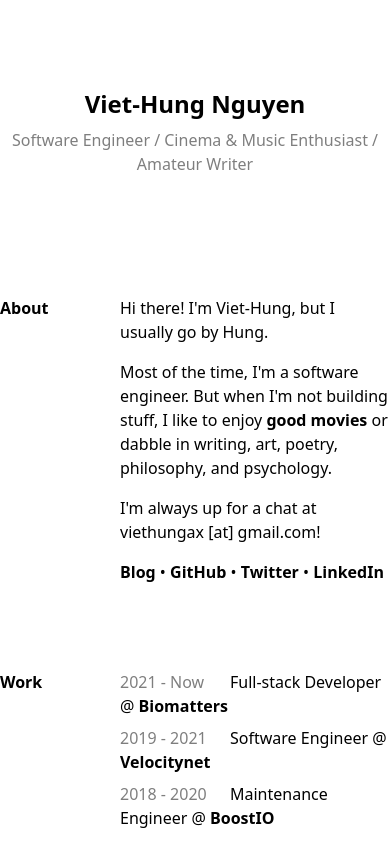
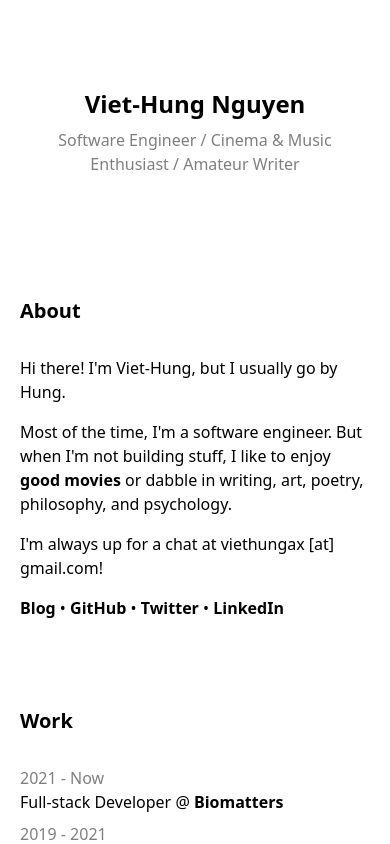
Before and after one commit to ZeroX-DG/zerox-dg.github.io, a React (Vite) app: page / in a window 390 px wide. Shown: the top 844 px of the page. Built offline with nearby package versions, Linux system fonts and the light colour scheme; no server answers.

Commit message:
supported adaptive layout for mobile device

```diff
--- a/src/sections/details/details.scss
+++ b/src/sections/details/details.scss
@@ -33,4 +33,21 @@
         margin: 0;
         margin-bottom: 0.5em;
     }
+
+    @media (max-width: 768px) {
+        .detail {
+            flex-direction: column;
+            padding: 0 20px;
+            &-title {
+                margin-bottom: 1.5em;
+                font-size: 1.25em;
+            }
+        }
+
+        .work {
+            &-year {
+                display: block;
+            }
+        }
+    }
 }
--- a/src/sections/introduction/introduction.scss
+++ b/src/sections/introduction/introduction.scss
@@ -13,4 +13,10 @@
         margin: 0;
         opacity: 0.5;
     }
+
+    @media (max-width: 768px) {
+        #title {
+          padding: 0 20px;
+        }
+    }
 }
```
